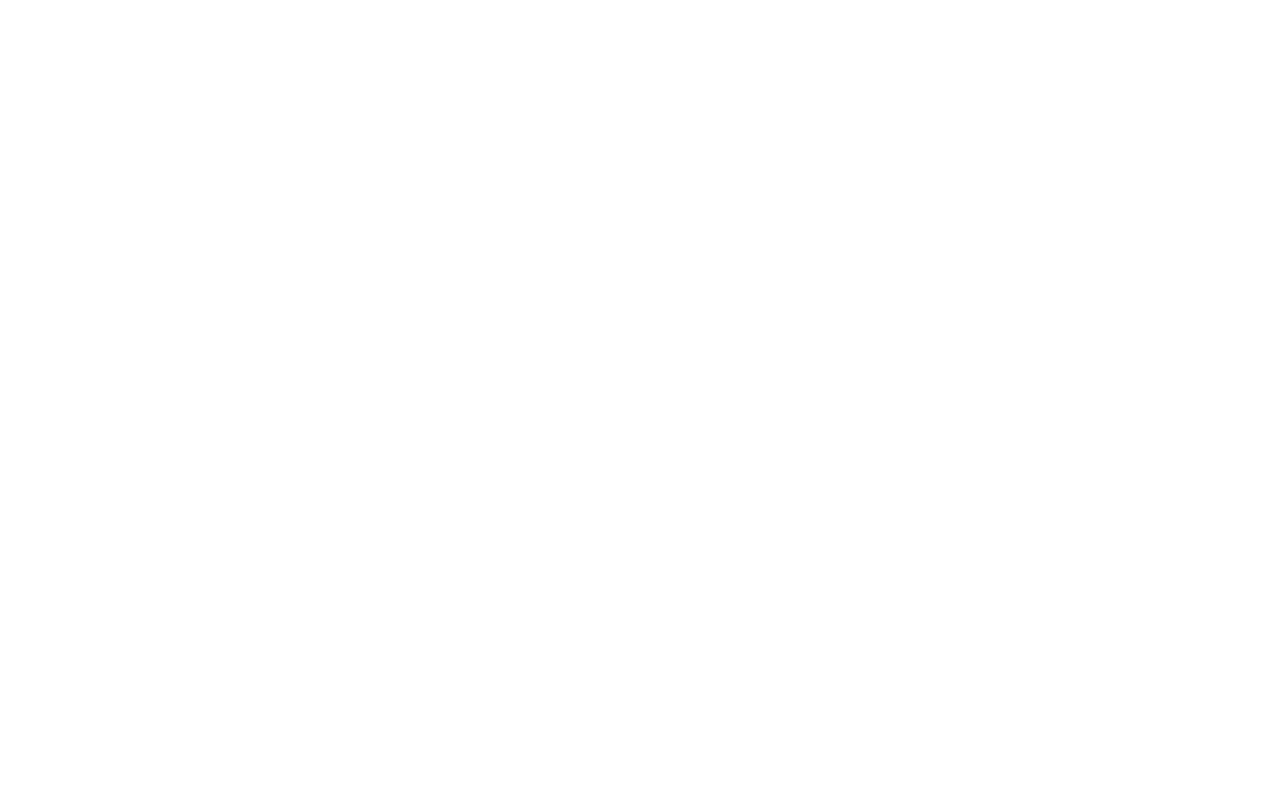
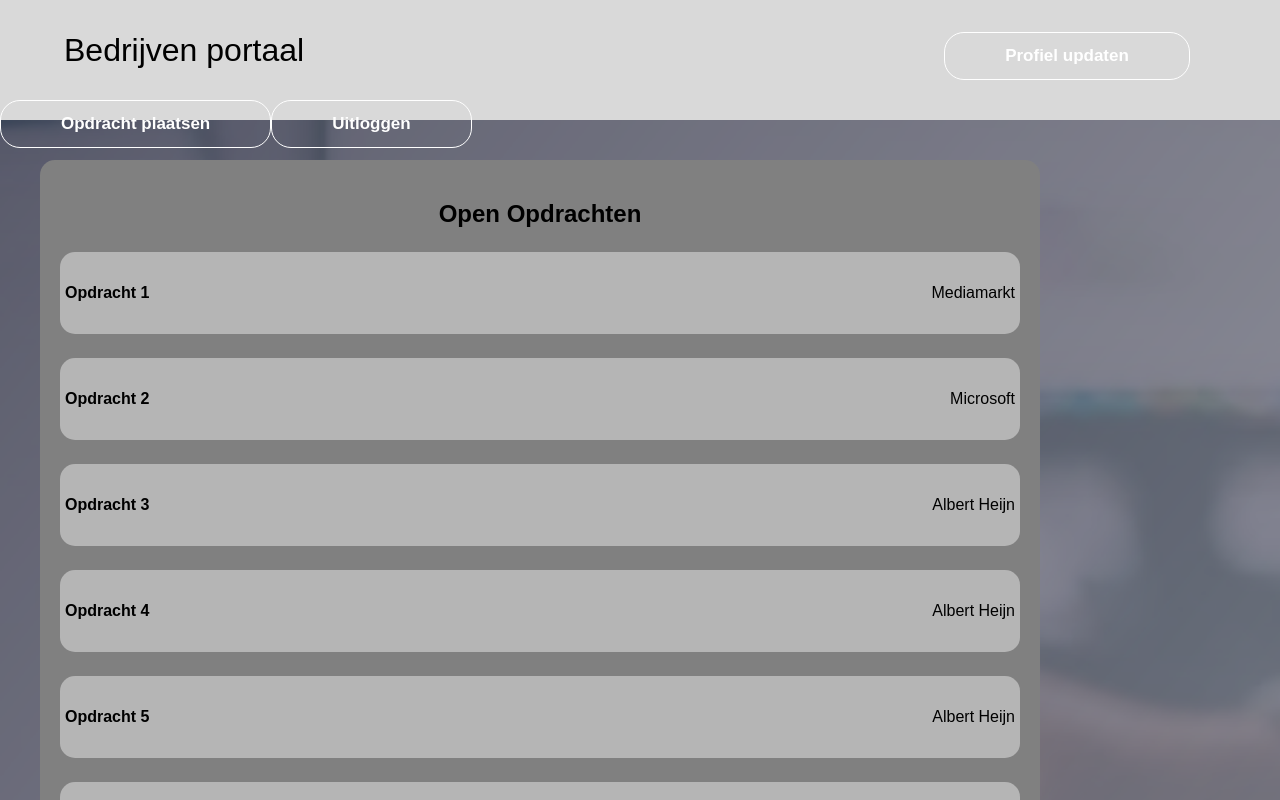
Before and after one commit to WesselMH/WDRP.3.i, a React (Create React App) app in the folder wpr-gr-i/: page /BedrijvenPortaal in a window 1280 px wide. Before the commit this address had no page. Shown: the top 800 px of the page. Built offline with nearby package versions, Linux system fonts and the light colour scheme; the HTML template or start-up script is replaced by a standard one.

Commit message:
routing gefixt met buttons en al bestaande paginas aangepast

```diff
--- a/wpr-gr-i/src/App.js
+++ b/wpr-gr-i/src/App.js
@@ -4,6 +4,8 @@
 import VoorPagina from './Pages/VoorPagina'
 // import Beheer from './Pages/Beheer'
 import BedrijvenPortaal from './Pages/BedrijvenPortaal'
+import OpdrachtenPagina from './Pages/OpdrachtenPagina'
+import GeenPagina from './Pages/GeenPagina'
 
 import {Routes, Route} from 'react-router-dom'
 
@@ -11,10 +13,11 @@
 function App() {
   return (
     <Routes>
-      <Route path='/' element={<VoorPagina />} exact>
-        {/* <Route path='/Beheer' element={<Beheer />} /> */}
-        <Route path='/BedrijvenProtaal' element= {<BedrijvenPortaal /> }/>
-      </Route>
+      <Route index element={<VoorPagina />} />
+      {/* <Route path='/Beheer' element={<Beheer />} /> */}
+      <Route path='/BedrijvenPortaal' element= {<BedrijvenPortaal /> }/>
+      <Route path='/Opdrachten' element= {<OpdrachtenPagina /> }/>
+      <Route path='*' element= {<GeenPagina /> }/>
     </Routes>
 
   );
--- a/wpr-gr-i/src/Components/Button.jsx
+++ b/wpr-gr-i/src/Components/Button.jsx
@@ -1,14 +1,12 @@
-import React from 'react';
-import './Button.css'
+import React from "react";
+import "./Button.css";
+import {Link} from "react-router-dom";
 
-const Button = ({label ,href}) => {
+const Button = ({ label, href }) => {
   return (
-    <button className= "Button" onClick={(e) => {
-      e.preventDefault();
-      window.location.href = href;
-      }}>
-      {label}
-    </button>
+    <Link to={href}>
+      <button className="Button">{label}</button>
+    </Link>
   );
 };
 
--- /dev/null
+++ b/wpr-gr-i/src/Pages/GeenPagina.jsx
@@ -0,0 +1,11 @@
+function GeenPagina() {
+    return (
+        <>
+            <h1 style={{color: 'black'}}>Error 404</h1>
+            <h1 style={{color: 'black'}}>Pagina niet gevonden</h1>
+
+        </>
+    );
+}
+
+export default GeenPagina;
--- a/wpr-gr-i/src/Pages/OpdrachtenPagina.jsx
+++ b/wpr-gr-i/src/Pages/OpdrachtenPagina.jsx
@@ -27,9 +27,7 @@
 );
 
 let buttons = [
-  { Naam: "Terug naar home", href: "/#" },
-  { Naam: "Voeg toe", href: "/#" },
-  { Naam: "Voeg toe", href: "/#" },
+  { Naam: "Uitloggen", href: "/" },
 ];
 
 function OpdrachtenPagina() {
--- a/wpr-gr-i/src/Pages/VoorPagina.css
+++ b/wpr-gr-i/src/Pages/VoorPagina.css
@@ -25,7 +25,7 @@
     text-align: center;
   }
 
-  .navbar a {
+  .navbar li {
     text-decoration: none;
     color: #ffffff;
     font-size: 25px;
@@ -34,7 +34,7 @@
     transition: color 0.3s ease-in-out;
   }
 
-  .navbar a:hover{
+  .navbar li:hover{
     color: #333; /* Change the text color on hover */
   }
   h1 {
@@ -76,7 +76,7 @@
       font-size: 30px;
     } */
 
-    .navbar a {
+    .navbar li {
       margin: 5px 0;
       width: 100%;
 
--- a/wpr-gr-i/src/Pages/VoorPagina.js
+++ b/wpr-gr-i/src/Pages/VoorPagina.js
@@ -19,9 +19,10 @@
           <il>
             <Link to='/BedrijvenPortaal'>BedrijvenPortaal</Link>
           </il>
+          <li>
+            <Link to='/BeheerdersPortaal'>Beheerdersportaal</Link>
+          </li>
         </ul>
-        {/* <a href="/#">Bedrijvenportaal</a> */}
-        <a href="/#">Beheerdersportaal</a>
       </nav>
 
       <h1 className="titel">Een beter online bestaan begint hier</h1>
@@ -31,8 +32,8 @@
       </h4>
 
       <div className="button-container">
-        <Button  label="Login" href='https://google.com'/>
-        <Button  label="Aanmelden" href='https://youtube.com'/>
+        <Button  label="Login" href='/Inlog'/>
+        <Button  label="Aanmelden" href='/Aanmelden'/>
       </div>
     </div>
   );
--- a/wpr-gr-i/src/Pages/bedrijvenportaal.jsx
+++ b/wpr-gr-i/src/Pages/bedrijvenportaal.jsx
@@ -25,17 +25,17 @@
   </a>
 );
 
-let headerButtons = [
-  { Naam: "Profiel updaten", href: "/#" },
-  { Naam: "Opdracht plaatsen", href: "/#" },
-  { Naam: "Uitloggen", href: "/#" },
+const headerButtons = [
+  { Naam: "Profiel updaten", href: "/BedrijvenProtaal/Update" },
+  { Naam: "Opdracht plaatsen", href: "/BedrijvenProtaal/NieuweOpdracht" },
+  { Naam: "Uitloggen", href: "/" },
 ];
 
 
 function BedrijvenPortaal() {
   return (
     <div>
-      <Header Titel={"Opdrachten"} Knoppen={headerButtons} />
+      <Header Titel={"Bedrijven portaal"} Knoppen={headerButtons} />
       <div className="bedrijvenportaal" style={{ backgroundImage: `url(${background})` }}>
         <ul className="listOpdracht">
           <h2>Open Opdrachten</h2>
```
